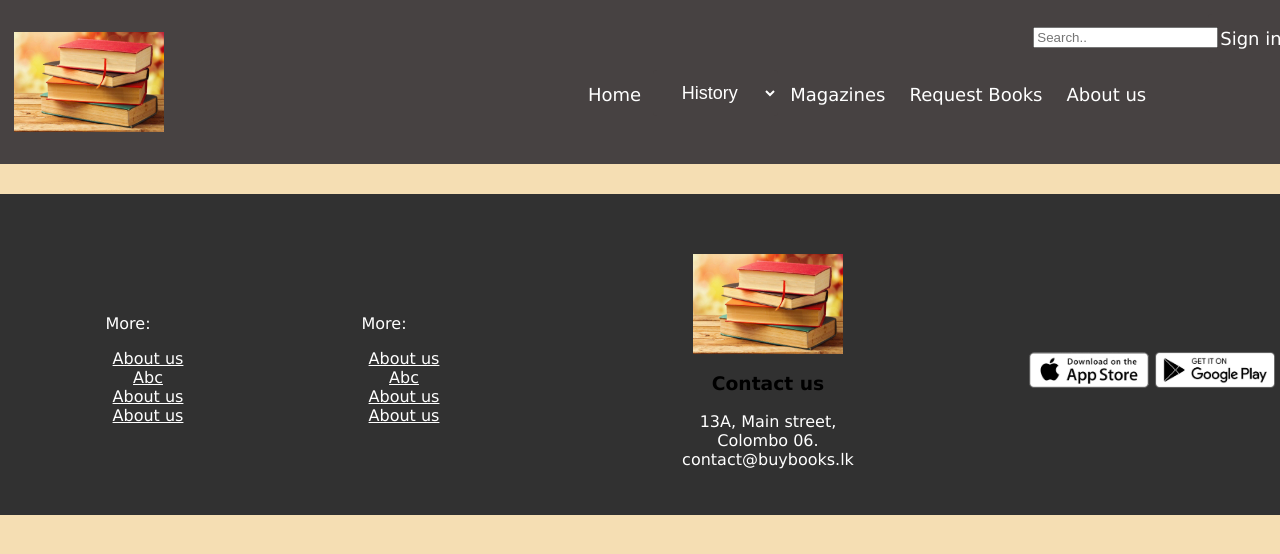
After one commit to Avdunusinghe/MLB_PG.04.02_04-Online-BookStore, a PHP site: page /createaccount.html in a window 1280 px wide. The commit adds this page. Shown: the top 554 px of the page. Run offline with PHP 8.4, Linux system fonts and the light colour scheme.

Commit message:
creatacc

```diff
--- a/src/Styles/style.css
+++ b/src/Styles/style.css
@@ -64,6 +64,18 @@ body {
     margin:30px 0;
     border-radius:30px;*/
 }
+.dropdownbtn{
+  border-style:none;
+}
+
+
+
+
+
+
+
+
+
 
 /*--------------Footer----------------------*/
 .row{
--- /dev/null
+++ b/src/createaccount.html
@@ -0,0 +1,86 @@
+<!DOCTYPE html>
+<html>
+    <head>
+        <meta name="viewport" content="width=device-width, initial-scale=1.0">
+        <meta charset="utf-8">
+        <title>Buybooks</title>
+        <link rel="stylesheet" href="../src/Styles/style.css">
+        <link rel="stylesheet" href="../src/Styles/slideShow.css">
+        <script src="../src/js/Home.js"></script>
+    </head>
+    <body>
+        <div class="header">
+                <a href="../src/Home.html" class = "logo" ><img src="../src/Images/logo_1.jpeg" alt="logo" width="150" height="100"></a>
+                    <div class="nav" style = "position:relative;left:400px;top:50px;">
+                        <a href="../src/Home.html">Home</a>
+                        <div>
+                          <select name = "Books"class = "dropdownbtn">
+                            <option class= "dropdwonbtn"><a href="../src/Index.html">History</a></option>
+                            <option class= "dropdwonbtn"><a href="../src/Index.html">History l</a></option>
+                            <option class= "dropdwonbtn"><a href="../src/Index.html">History lk</a></option>
+                            <option class= "dropdwonbtn"><a href="../src/Index.html">History uk</a></option>
+                        </select>
+                        </div>
+                         <a href="../src/Index.html">Magazines</a>
+                         <a href="../src/Home.html">Request Books</a>
+                         <a href="../src/Home.html">About us</a>
+                    </div>
+
+            <a href=""class="loginbtn" style = "position:relative;left:450px;top:-6px;">Sign in|Sign Up</a>
+
+
+            <div class="cart"style = "position:relative;left:400px;top:35px;">
+                <a href="../src/Home.html" class = "cart"><img src="../src/Images/Cart_1.png" alt="cart" width="40" height="40" ></a>
+            </div>
+
+            <div class="searchbar"style = "position:relative;left:50px;top:-6px;">
+            <input type="text" name = "search" placeholder="Search..">
+            </div>
+        </div>
+
+
+        <!----------------------End of header section--------------------------------->
+
+
+
+
+
+
+         <!--------------------------Footer below-------------------------------------->
+         <div class="footer">
+            <div class="row">
+              <div class="footer-col1">
+                <p>More: </p>
+                <ul>
+                  <li><a href="#">About us</a></li>
+                  <li><a href="#">Abc</a></li>
+                  <li><a href="#">About us</a></li>
+                  <li><a href="#">About us</a></li>
+                </ul>
+              </div>
+              <div class="footer-col2">
+                <p>More: </p>
+                <ul>
+                  <li><a href="#">About us</a></li>
+                  <li><a href="#">Abc</a></li>
+                  <li><a href="#">About us</a></li>
+                  <li><a href="#">About us</a></li>
+                </ul>
+              </div>
+              <div class="footer-col3">
+                <img src="../src/Images/logo_1.jpeg" alt="Error" width="150" height="100">
+                <h3>Contact us</h3>
+                <p>13A, Main street, <br>Colombo 06.<br>contact@buybooks.lk</p>
+              </div>
+              <div class="footer-col4">
+                <img src="../src/Images/app-store.png" alt="Error" width="120px">
+                <img src="../src/Images/play-store.png" alt="Error" width="120px">
+              </div>
+            </div>
+          </div>
+
+
+
+
+      </body>
+  </html>
--- /dev/null
+++ b/src/js/Home.js
@@ -0,0 +1 @@
+document.getElementById()
```
Also changed, not shown: src/Home.html (+10 -10 lines).
